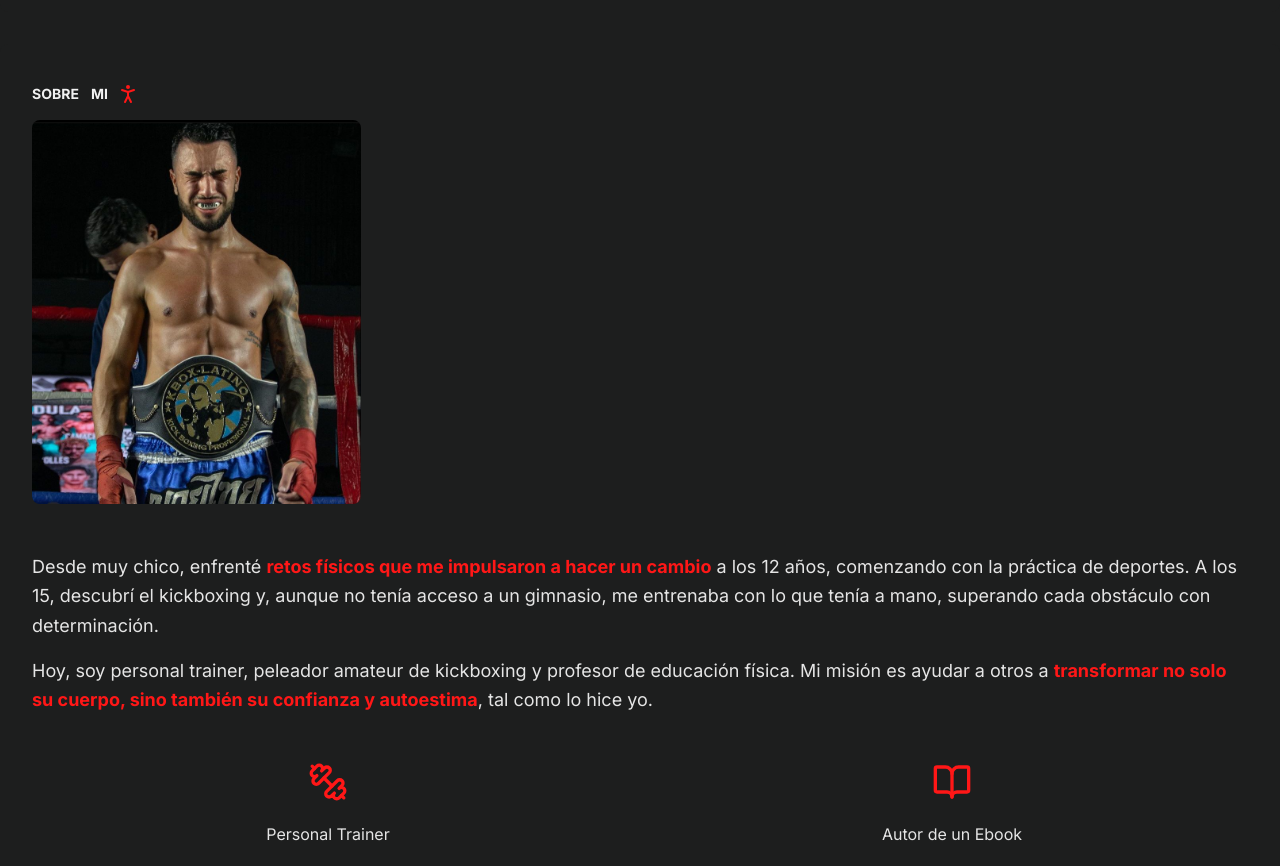
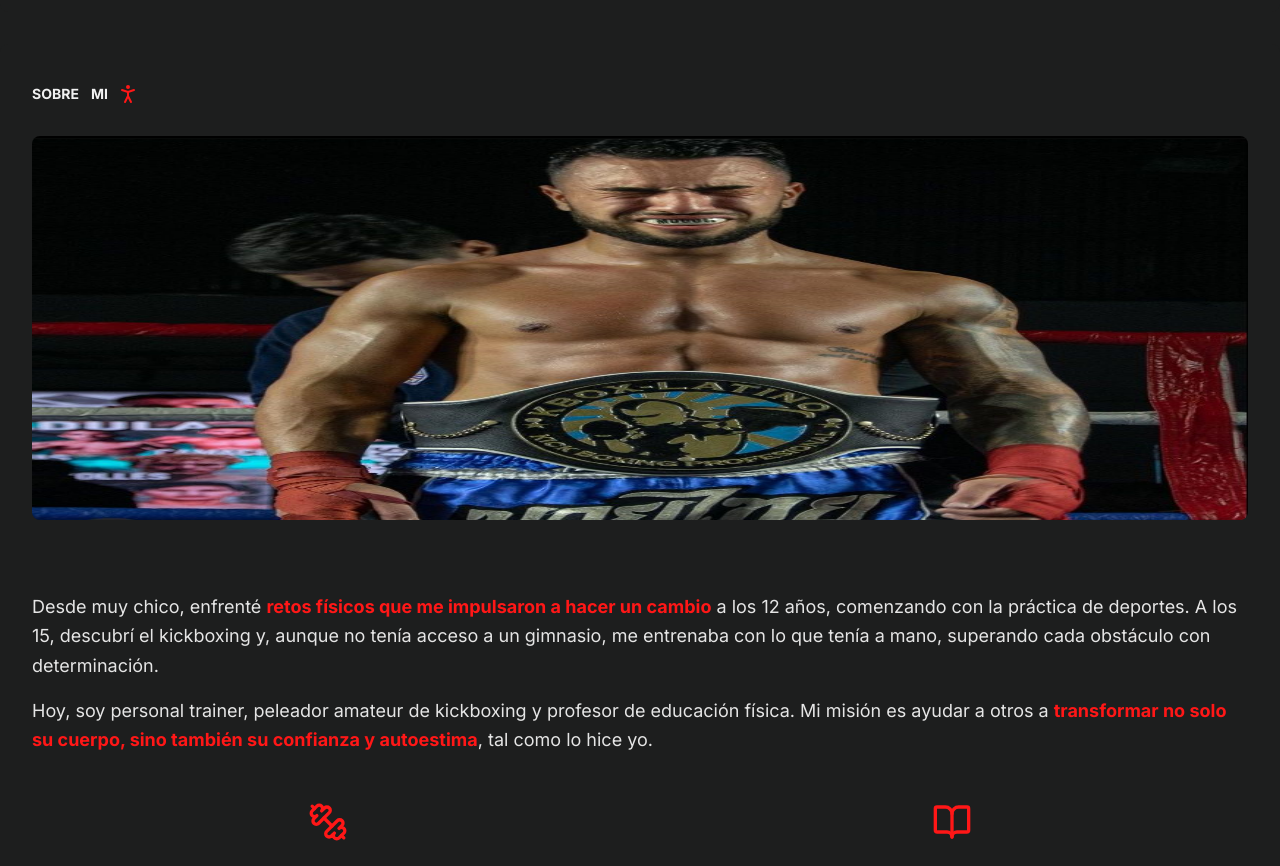
Before and after one commit to skywarddigitalsolutions/fedemoguel, a Next.js app: page / in a window 1280 px wide. Shown: the part 1200-2066 px from the top of the page. Built offline with nearby package versions, Linux system fonts and the light colour scheme.

Commit message:
Prueba build

```diff
--- a/src/app/page.tsx
+++ b/src/app/page.tsx
@@ -5,8 +5,8 @@ import Comunidad from "@/pages/Comunidad/Comunidad";
 import Kickboxing from "@/pages/Kickboxing/Kickboxing";
 import Planes from "@/pages/Planes/Planes";
 import Footer from "@/components/Footer";
-import Cta from "@/pages/CTA/Cta";
-import SobreMi from "@/pages/SobreMi/SobreMi";
+import Cta from "@/pages/Cta/Cta";
+import SobreMi from "@/pages/SobreMi/Sobremi";
 
 export default function Home() {
   return (
--- a/src/pages/SobreMi/sobremi.tsx
+++ b/src/pages/SobreMi/sobremi.tsx
@@ -10,7 +10,7 @@ export default function SobreMi() {
     <section className="p-8 bg-background_color rounded-lg mb-8" id="Sobremi">
       <SubtitleSections title={"Sobre Mi"} Icon={PersonStanding} />
 
-      <div className="flex flex-colmy-6">
+      <div className="flex flex-col my-6">
         <Image
           src={profilePic}
           alt="Fede Moguel"
```
Also changed, not shown: 1 other file (tests, documents, lock files or other folders).
